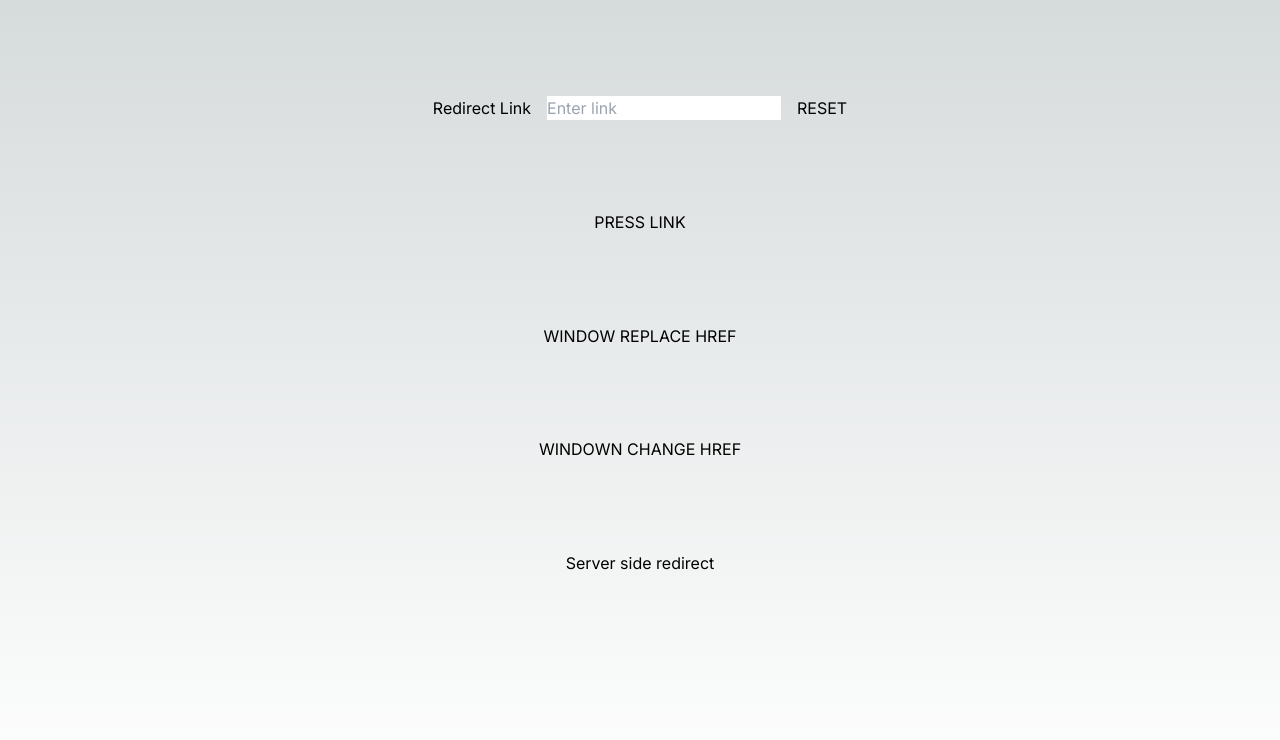
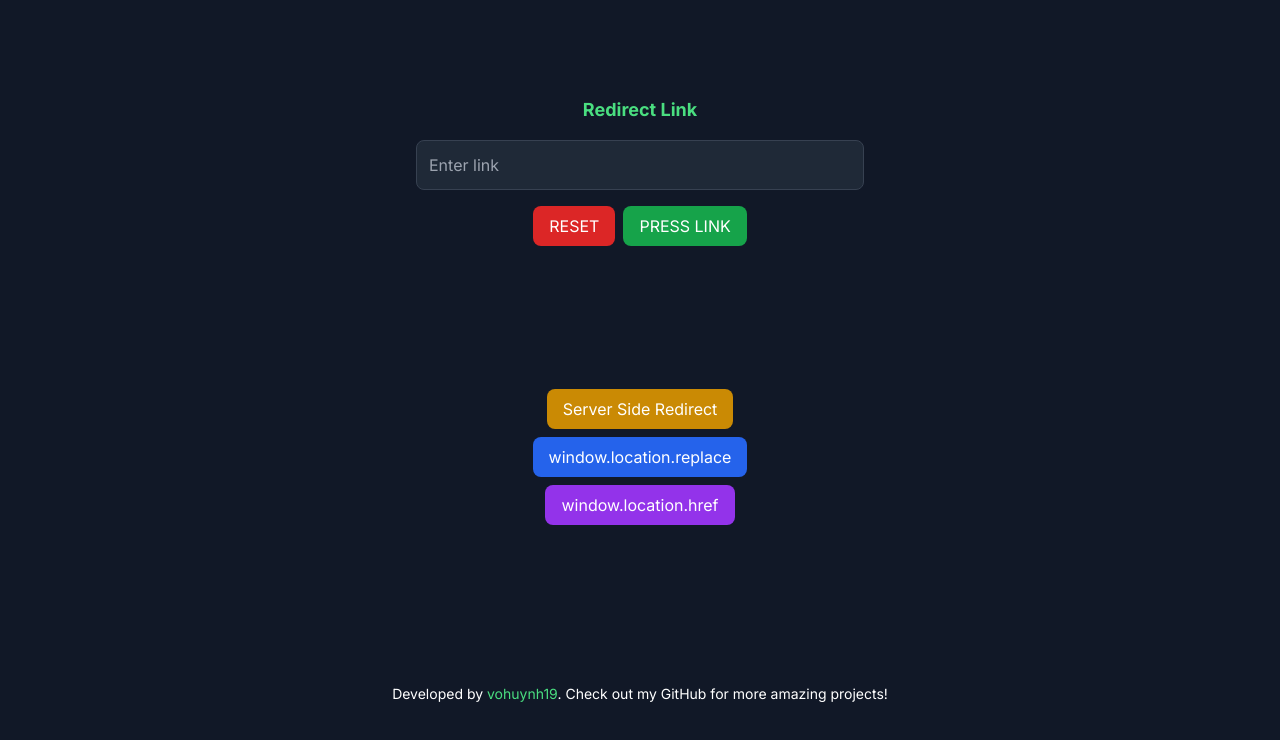
Before and after one commit to vohuynh19/redirect-browser-test, a Next.js app: page / in a window 1280 px wide. Shown: the top 740 px of the page. Built offline with nearby package versions, Linux system fonts and the light colour scheme.

Commit message:
feat: update UI

```diff
--- a/pages/api/redirect.ts
+++ b/pages/api/redirect.ts
@@ -9,6 +9,7 @@ export default function handler(req: NextApiRequest, res: NextApiResponse) {
   // Validate and sanitize the URL
   if (targetUrl) {
     setTimeout(() => {
+      console.log("targetUrl", targetUrl);
       res.redirect(302, targetUrl);
     }, 1000);
   } else {
--- a/pages/index.tsx
+++ b/pages/index.tsx
@@ -11,50 +11,76 @@ export default function Home() {
 
   return (
     <main
-      className={`flex min-h-screen flex-col items-center justify-between p-24 ${inter.className}`}
+      className={`flex min-h-screen flex-col items-center justify-between p-24 bg-gray-900 text-white ${inter.className}`}
     >
-      <div className="flex">
-        <label> Redirect Link </label>
-        <div className="ml-4"></div>
+      <form className="flex flex-col items-center w-full max-w-md">
+        <label className="mb-4 text-lg font-bold text-green-400">
+          Redirect Link
+        </label>
         <input
+          type="text"
+          value={text}
+          onChange={(e) => setText(e.target.value)}
           placeholder="Enter link"
-          onChange={(e) => setText(e.target.value)}
+          className="border border-gray-700 bg-gray-800 rounded-lg p-3 mb-4 w-full text-white placeholder-gray-400"
         />
-        <div className="ml-4"></div>
-        <button onClick={() => resetText()}>RESET</button>
+        <div className="flex space-x-2">
+          <button
+            type="button"
+            onClick={resetText}
+            className="bg-red-600 hover:bg-red-500 text-white rounded-lg px-4 py-2 transition"
+          >
+            RESET
+          </button>
+          <a
+            href={text}
+            target="_blank"
+            rel="noopener noreferrer"
+            className="bg-green-600 hover:bg-green-500 text-white rounded-lg px-4 py-2 transition"
+          >
+            PRESS LINK
+          </a>
+        </div>
+      </form>
+
+      <div className="flex flex-col items-center mt-6 space-y-2">
+        <button
+          onClick={() =>
+            window.open(
+              `/api/redirect?url=${encodeURIComponent(text)}`,
+              "_blank"
+            )
+          }
+          className="bg-yellow-600 hover:bg-yellow-500 text-white rounded-lg px-4 py-2 transition"
+        >
+          Server Side Redirect
+        </button>
+        <button
+          onClick={() => window.location.replace(text)}
+          className="bg-blue-600 hover:bg-blue-500 text-white rounded-lg px-4 py-2 transition"
+        >
+          window.location.replace
+        </button>
+        <button
+          onClick={() => (window.location.href = text)}
+          className="bg-purple-600 hover:bg-purple-500 text-white rounded-lg px-4 py-2 transition"
+        >
+          window.location.href
+        </button>
       </div>
 
-      <br />
-
-      <a href={text} target="_blank">
-        PRESS LINK
-      </a>
-
-      <br />
-
-      <button onClick={() => window.location.replace(text)}>
-        WINDOW REPLACE HREF
-      </button>
-
-      <br />
-
-      <button onClick={() => (window.location.href = text)}>
-        WINDOWN CHANGE HREF
-      </button>
-
-      <br />
-
-      <button
-        onClick={() =>
-          window.open(`/api/redirect?url=${encodeURIComponent(text)}`, "_blank")
-        }
-      >
-        Server side redirect
-      </button>
-      <br />
-      <br />
-      <br />
-      <br />
+      <footer className="mt-10 text-center">
+        <p className="text-sm">
+          Developed by{" "}
+          <a
+            href="https://github.com/vohuynh19"
+            className="text-green-400 hover:underline"
+          >
+            vohuynh19
+          </a>
+          . Check out my GitHub for more amazing projects!
+        </p>
+      </footer>
     </main>
   );
 }
```
